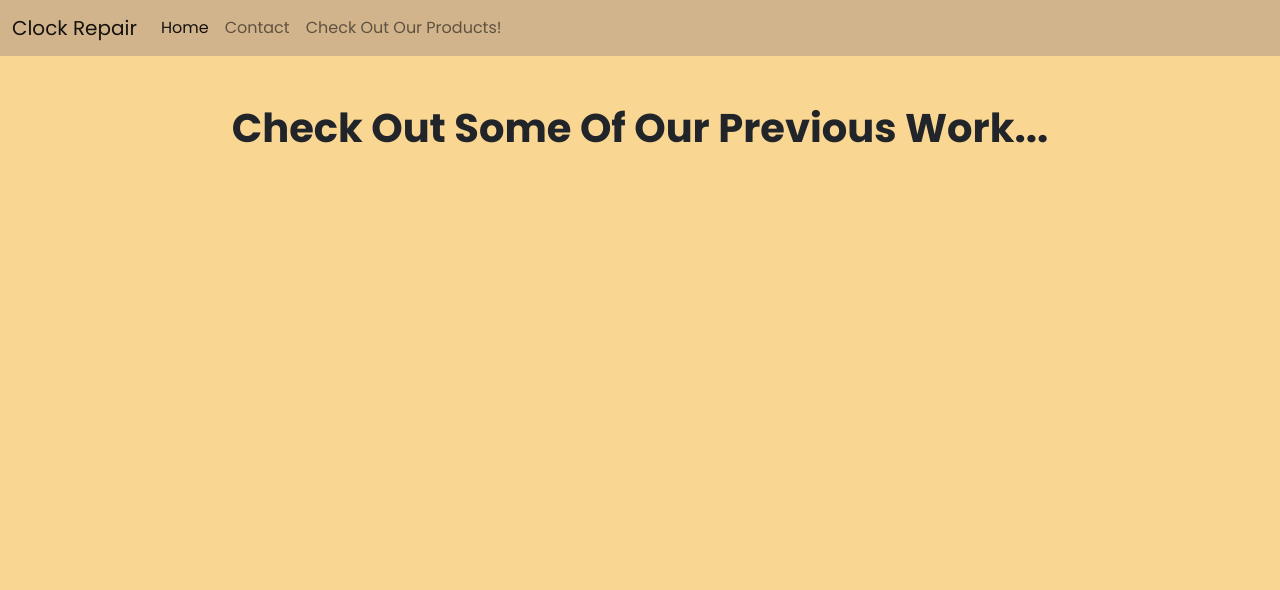
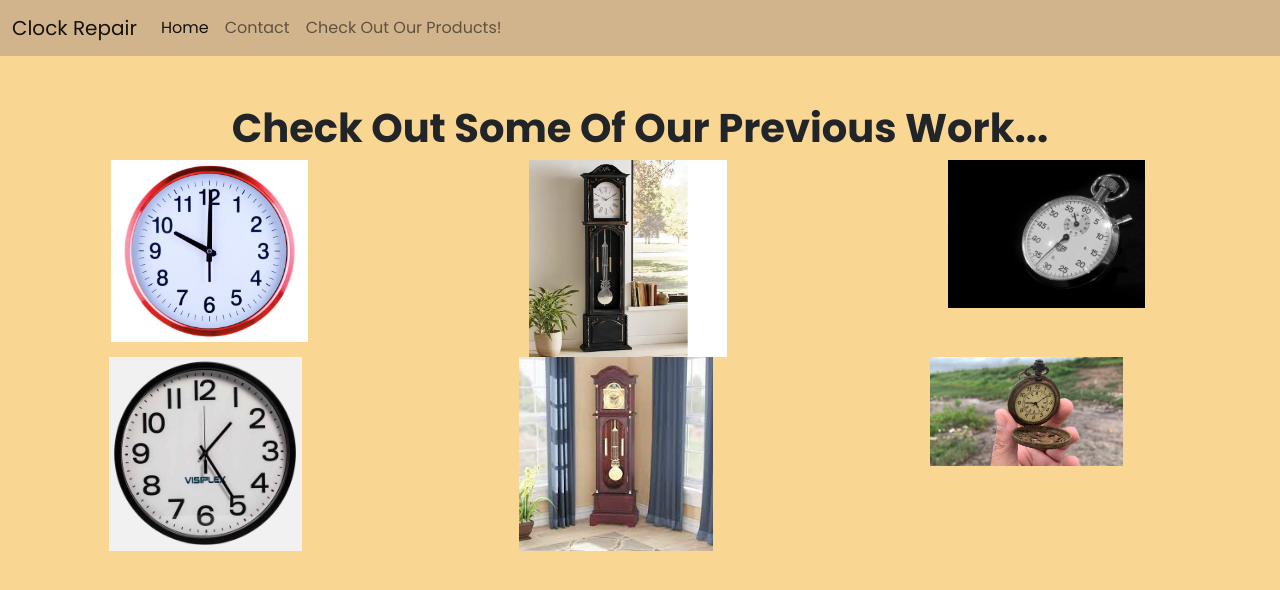
Before and after one commit to 123edantonio/partnerProject, a website: page Products.html in a window 1280 px wide. Drawn offline with nearby package versions, Linux system fonts and the light colour scheme.

Commit message:
Added content to Product Page Planning to add css to organize and put boxes around images, have basic outline of products page down [clock image on home page messed up somehow]

```diff
--- a/Products.html
+++ b/Products.html
@@ -60,7 +60,7 @@
           </div>
         </div>
       </nav>
-      <div class="container-fluid">
+      <div class="container-fluid center">
         <div class="row">
           <br />
           <br />
@@ -69,6 +69,27 @@
           <div class="col-sm">
             <h1 style="text-decoration: none;" class="poppinsfontheavy">Check Out Some Of Our Previous Work...</h1>
           </div>
+          <div class="row">
+            <div class="col-4">
+              <img src="img/Normalclock.jpg" alt="Clock1">
+              </div>
+              <div class="col-4">
+                <img src="img/grandfatherclock1.jpeg" alt="grandfatherclock1">
+                </div>
+                <div class="col-4">
+              <img src="img/stopwatch.jpg" alt="stopwatch1">
+                </div>
+                <div class="row">
+                  <div class="col-4">
+                    <img src="img/normalclock2.jpg" alt="clock2">
+                  </div>
+                  <div class="col-4">
+                      <img src="img/grandfatherclock2.jpeg" alt="grandfatherclock2">
+                    </div>
+                    <div class="col-4">
+                       <img src="img/stopwatch2.jpg" alt="stopwatch2">
+                      </div>
+                </div>
         </div>
   </body>
 </html>
```
Also changed, not shown: img/Alarmclcok.png (added), img/Normalclock.jpg (added), img/grandfatherclock1.jpeg (added), img/grandfatherclock2.jpeg (added), img/normalclock2.jpg (added), img/stopwatch.jpg (added), img/stopwatch2.jpg (added).
